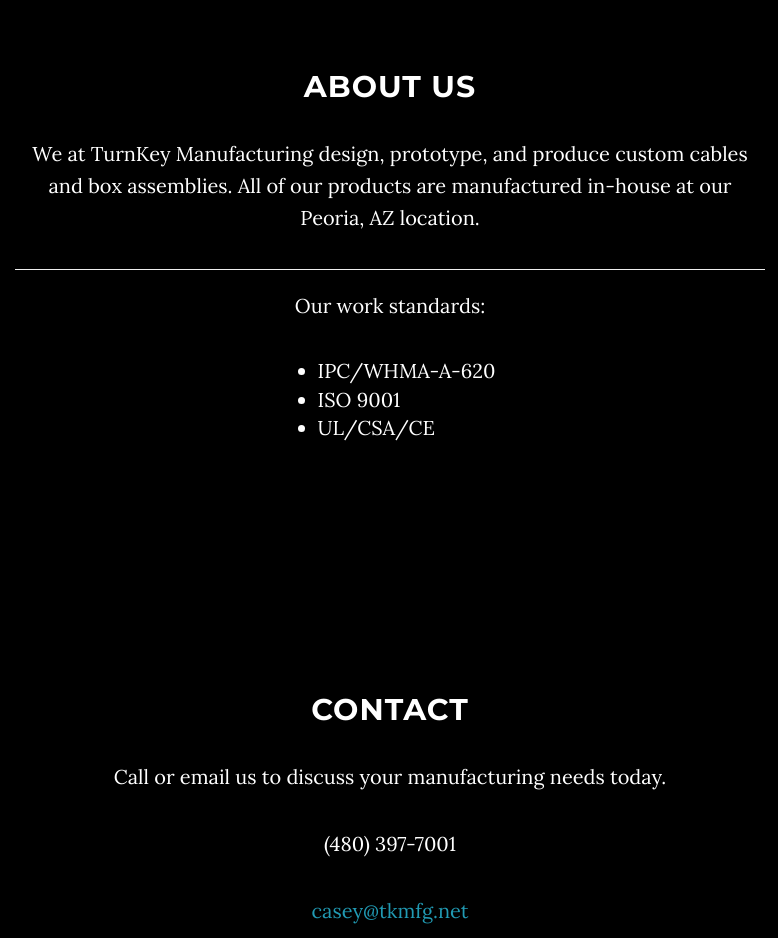
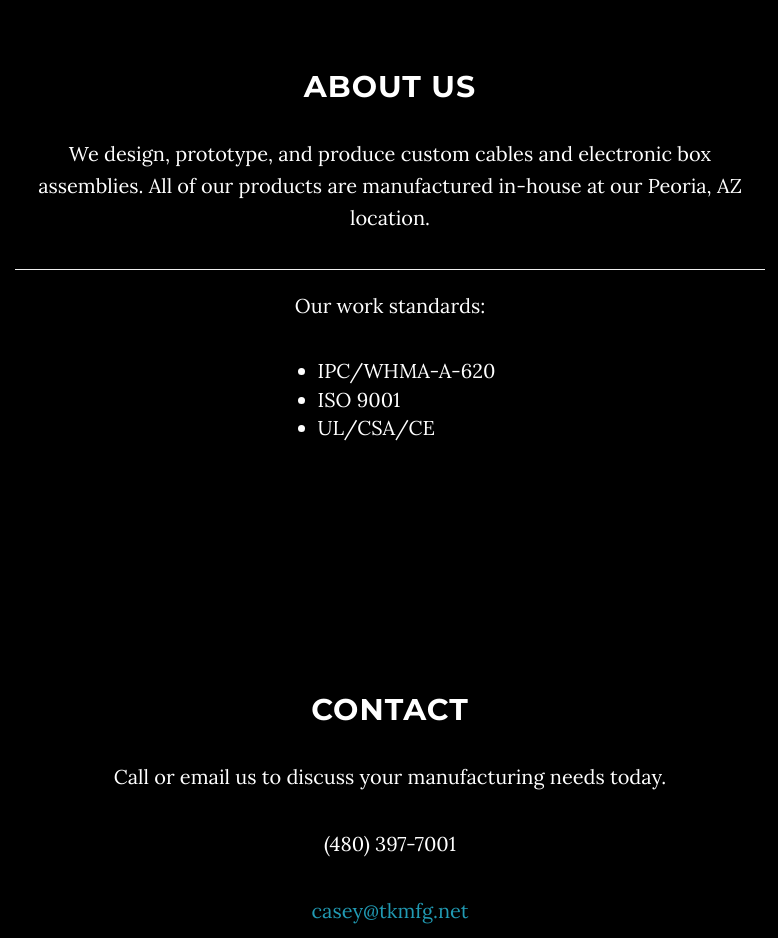
Before and after one commit to Deadboots/shyne, a plain HTML site: page tk_mfg/index.html in a window 1280 px wide. Shown: the part 980-1918 px from the top of the page, without its empty margins (250-1028 px from the left). Drawn offline with Linux system fonts and the light colour scheme; some packages are replaced by stand-ins of ours.

Commit message:
minor edits

```diff
--- a/tk_mfg/css/tk_mfg.css
+++ b/tk_mfg/css/tk_mfg.css
@@ -1,4 +1,4 @@
-/* custom css for tk_mfg */
+/* Custom CSS */
 
 ul.standards {
     width: 30%;
--- a/tk_mfg/index.html
+++ b/tk_mfg/index.html
@@ -9,7 +9,7 @@
     <meta name="description" content="">
     <meta name="author" content="">
 
-    <title>TurnKey MFG.</title>
+    <title>TK MFG.</title>
 
     <!-- Bootstrap Core CSS -->
     <link href="css/bootstrap.min.css" rel="stylesheet">
@@ -91,7 +91,7 @@
         <div class="row">
             <div class="col-lg-8 col-lg-offset-2">
                 <h2>About Us</h2>
-                <p>We at TurnKey Manufacturing design, prototype, and produce custom cables and box assemblies. All of our products are manufactured in-house at our Peoria, AZ location.</p>
+                <p>We design, prototype, and produce custom cables and electronic box assemblies. All of our products are manufactured in-house at our Peoria, AZ location.</p>
                 <hr />
                 <p>Our work standards:</p>
                 <div>
```
